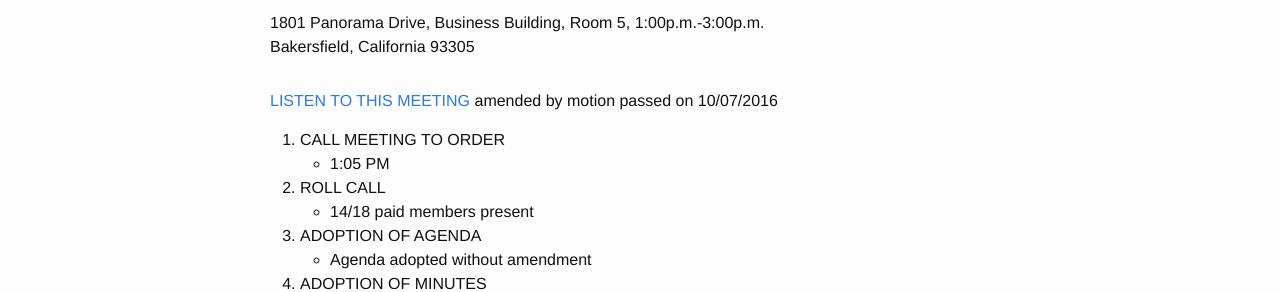
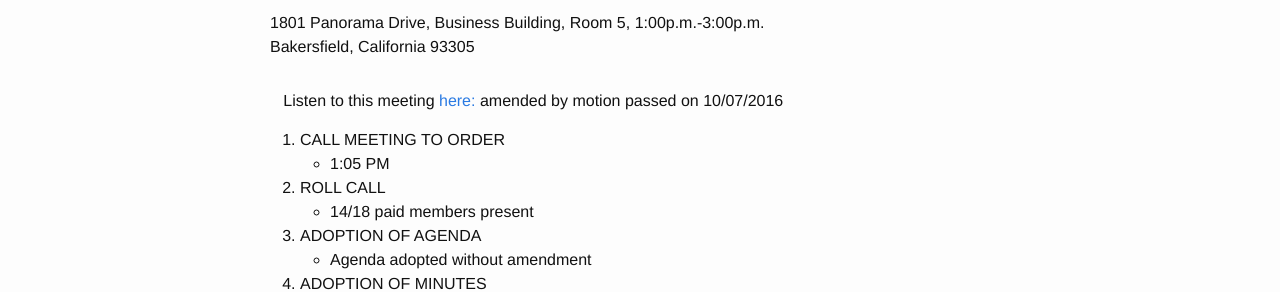
Before and after one commit to AICSC/aicsc.github.io, a Jekyll site: the page built from _posts/minutes/2016-09-16-minutes.markdown, in a window 1280 px wide. Shown: the part 138-430 px from the top of the page. Built offline with Jekyll 4.4.1, drawn with Linux system fonts in a browser that asks for light colours.

Commit message:
Update 2016-09-16-minutes.markdown

```diff
--- a/_posts/minutes/2016-09-16-minutes.markdown
+++ b/_posts/minutes/2016-09-16-minutes.markdown
@@ -1,4 +1,4 @@
-[LISTEN TO THIS MEETING](https://fccdl.in/iVum3AT4l) amended by motion passed on 10/07/2016
+&nbsp;&nbsp;&nbsp;Listen to this meeting [here:](https://fccdl.in/iVum3AT4l) amended by motion passed on 10/07/2016
 
 1.	CALL MEETING TO ORDER
     * 1:05 PM
```
